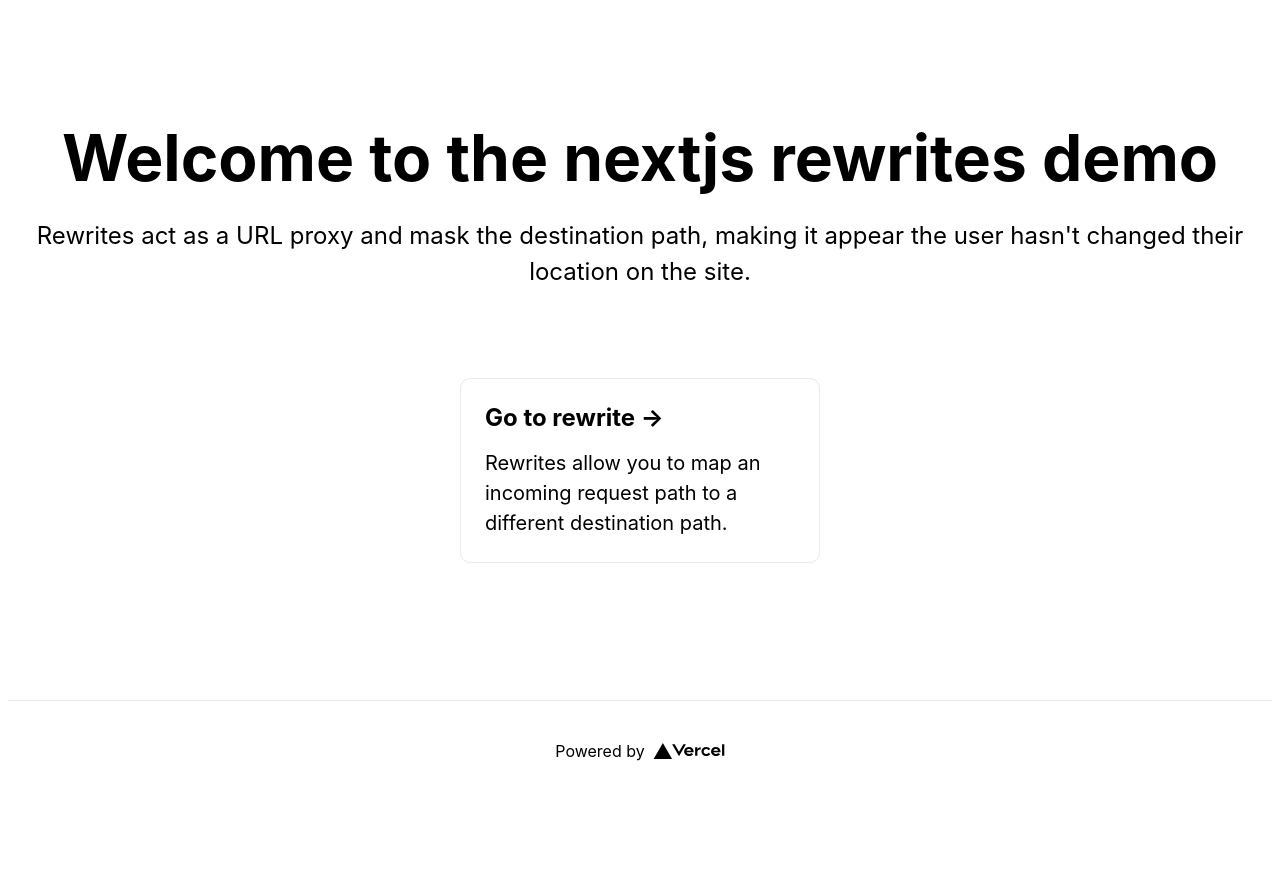
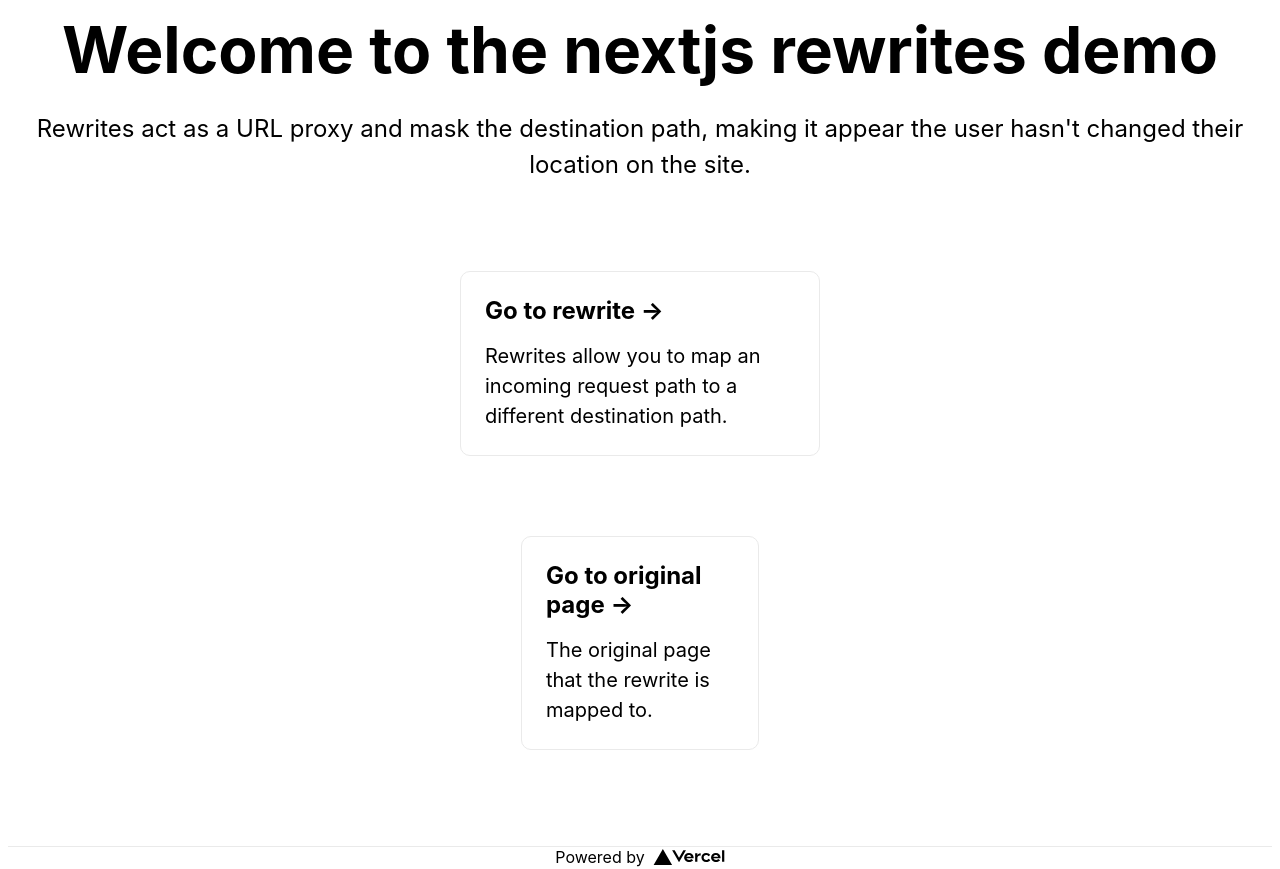
Before and after one commit to jacobhq/nextjs-route-rewrites-demo, a Next.js app: page / in a window 1280 px wide. Before the commit the page ends 800 px from the top, so only its background shows below. Built offline with nearby package versions, Linux system fonts and the light colour scheme.

Commit message:
📝 New cards

```diff
--- a/pages/index.js
+++ b/pages/index.js
@@ -29,6 +29,16 @@ export default function Home() {
             </a>
           </Link>
         </div>
+
+        <div className={styles.grid}>
+          <Link href="/es/about-us">
+            <a className={styles.card}>
+              <h2>Go to original page &rarr;</h2>
+              <p>The original page that the rewrite is mapped to.</p>
+            </a>
+          </Link>
+        </div>
+
       </main>
 
       <footer className={styles.footer}>
```
